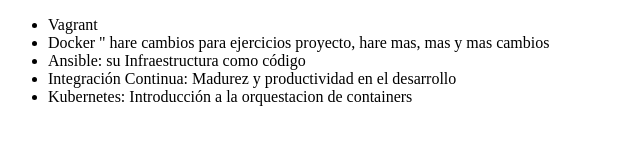
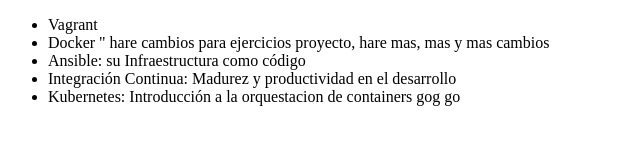
Before and after one commit to Andrexjr/miprimerrepositorio, a plain HTML site: page index.html in a window 1280 px wide. Shown: the full height of the page, 0-640 px from the left. Drawn offline with Linux system fonts and the light colour scheme.

Commit message:
actualicé para curso

```diff
--- a/index.html
+++ b/index.html
@@ -10,7 +10,7 @@
          <li> Docker " hare cambios para ejercicios proyecto, hare mas, mas y mas cambios</li>
          <li> Ansible: su Infraestructura como código </li>
          <li> Integración Continua: Madurez y productividad en el desarrollo</li>
-         <li> Kubernetes: Introducción a la orquestacion de containers</li>
+         <li> Kubernetes: Introducción a la orquestacion de containers    gog go</li>
      </ul>
 </body>
 </html>
```
